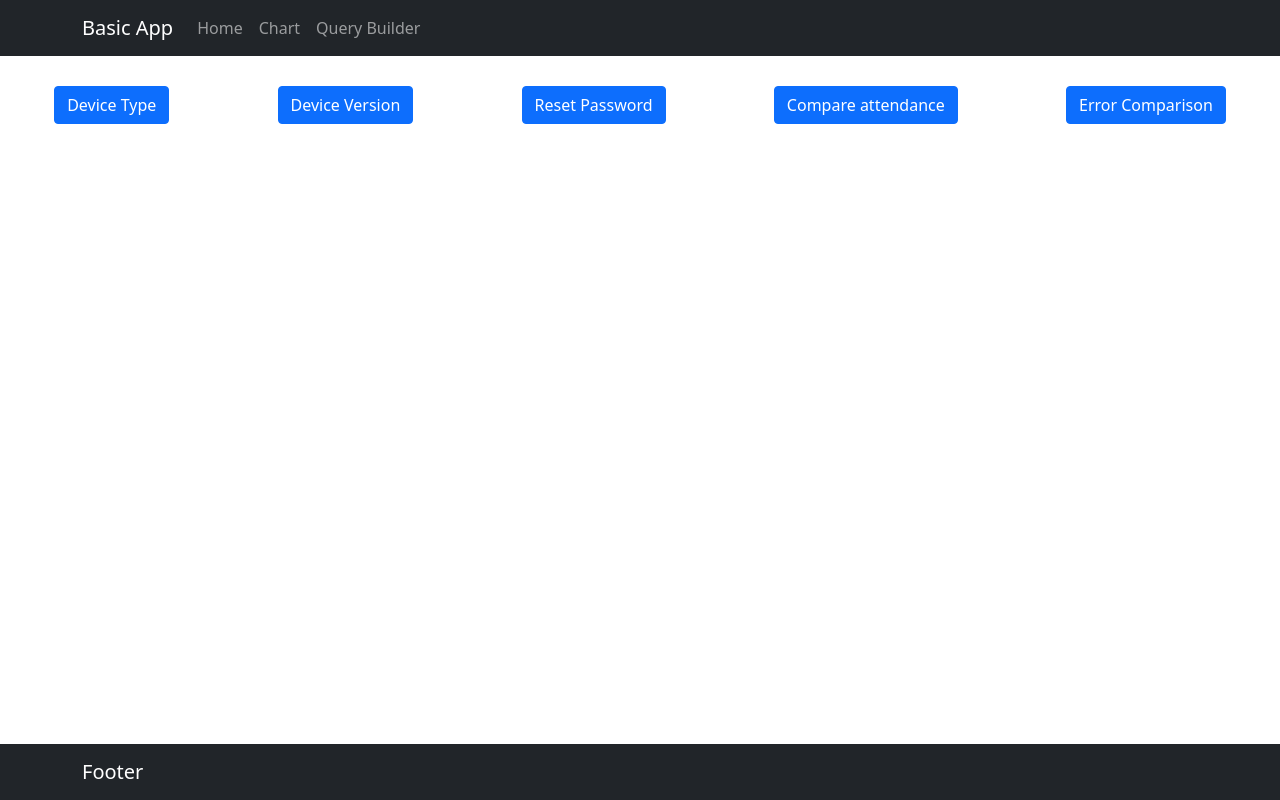
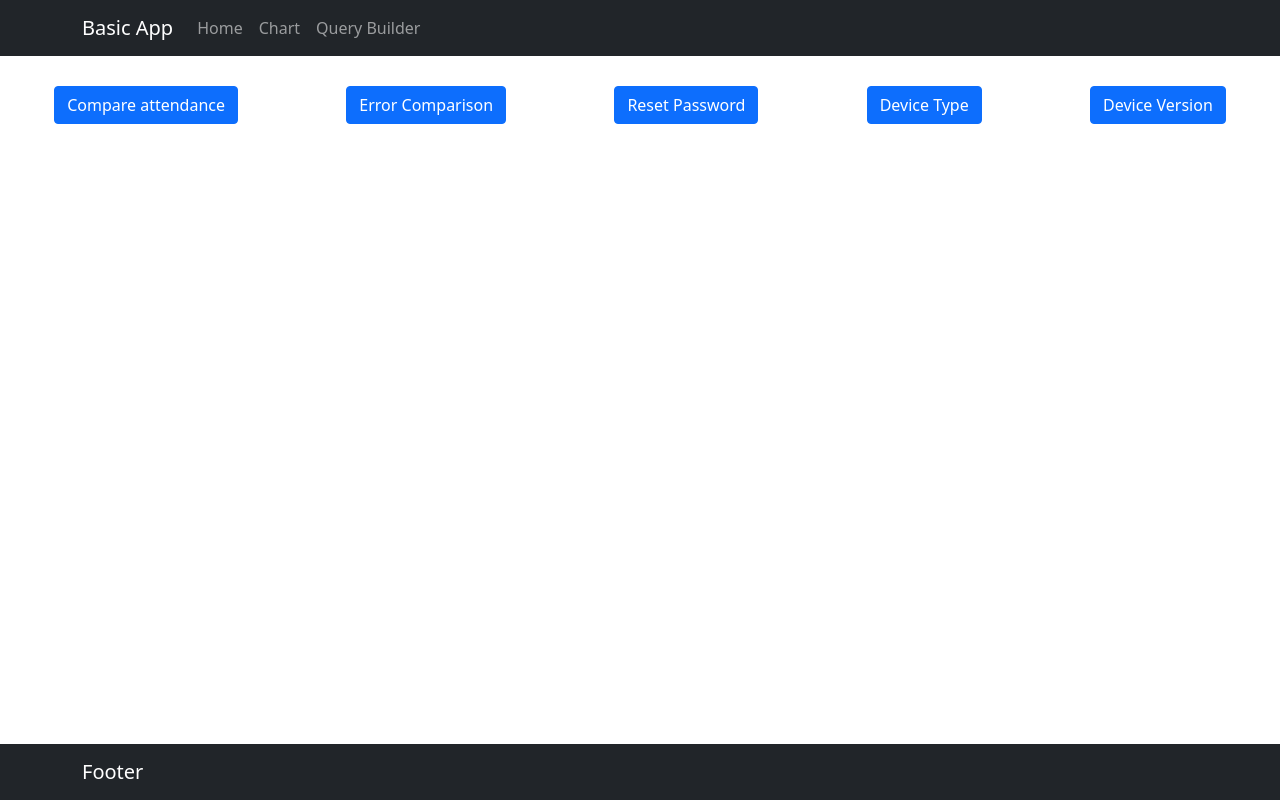
Before and after one commit to bdafahim/event-logger, a React (Create React App) app: page / in a window 1280 px wide. Built offline with nearby package versions, Linux system fonts and the light colour scheme; what react-awesome-query-builder would draw is missing.

Commit message:
refactor

```diff
--- a/src/Views/amplitude-graphs/line-chart-reset-password.tsx
+++ b/src/Views/amplitude-graphs/line-chart-reset-password.tsx
@@ -7,6 +7,7 @@ export default function LineChartResetPassword() {
         y: [16,	4,	8,	13,	22,	53,	28,	15,	5,	11,	66,	42,	59,	38,	37,	7,	8,	43,	34,	27,	24,	21,	4,	13,	60,	54,	38,	47,	40,	6,	17],
         type: 'scatter',
         mode: 'lines+markers',
+        name: 'Reset Password'
     };
 
     const trace2 = {
@@ -14,6 +15,7 @@ export default function LineChartResetPassword() {
         y: [2,	1,	1,	4,	1,	14,	20,	13,	5,	7,	24,	16,	17,	16,	24,	4,	1,	16,	15,	8,	6,	5,	1,	4,	17,	11,	11,	19,	25,	3,	15],
         type: 'scatter',
         mode: 'lines+markers',
+        name: 'Password Error'
     };
     const data = [trace1, trace2];
 
--- a/src/Views/home/home.tsx
+++ b/src/Views/home/home.tsx
@@ -46,11 +46,11 @@ function Home () {
 
     return (
         <div className="d-flex justify-content-around" style={{marginTop: "30px"}}>
+            <Button variant="primary" onClick={ loginLogout}>Compare attendance</Button>
+            <Button variant="primary" onClick={ errorComparison}>Error Comparison</Button>
+            <Button variant="primary" onClick={ resetPassword}>Reset Password</Button>
             <Button variant="primary" onClick={ goToDeviceType}>Device Type</Button>
             <Button variant="primary" onClick={ goToDeviceVersion}>Device Version</Button>
-            <Button variant="primary" onClick={ resetPassword}>Reset Password</Button>
-            <Button variant="primary" onClick={ loginLogout}>Compare attendance</Button>
-            <Button variant="primary" onClick={ errorComparison}>Error Comparison</Button>
 
 
             {/*<Button variant="primary" onClick={goToCheckin}>Check In</Button>*/}
```
